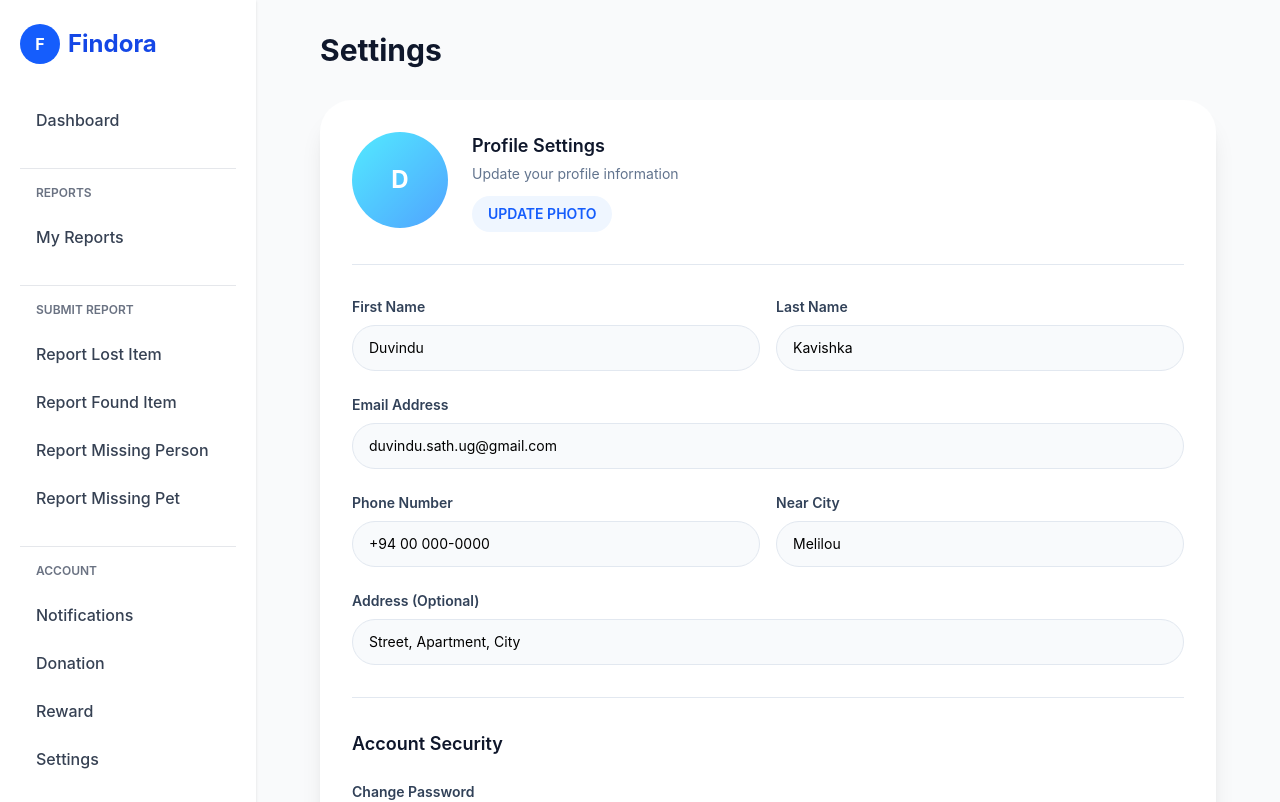
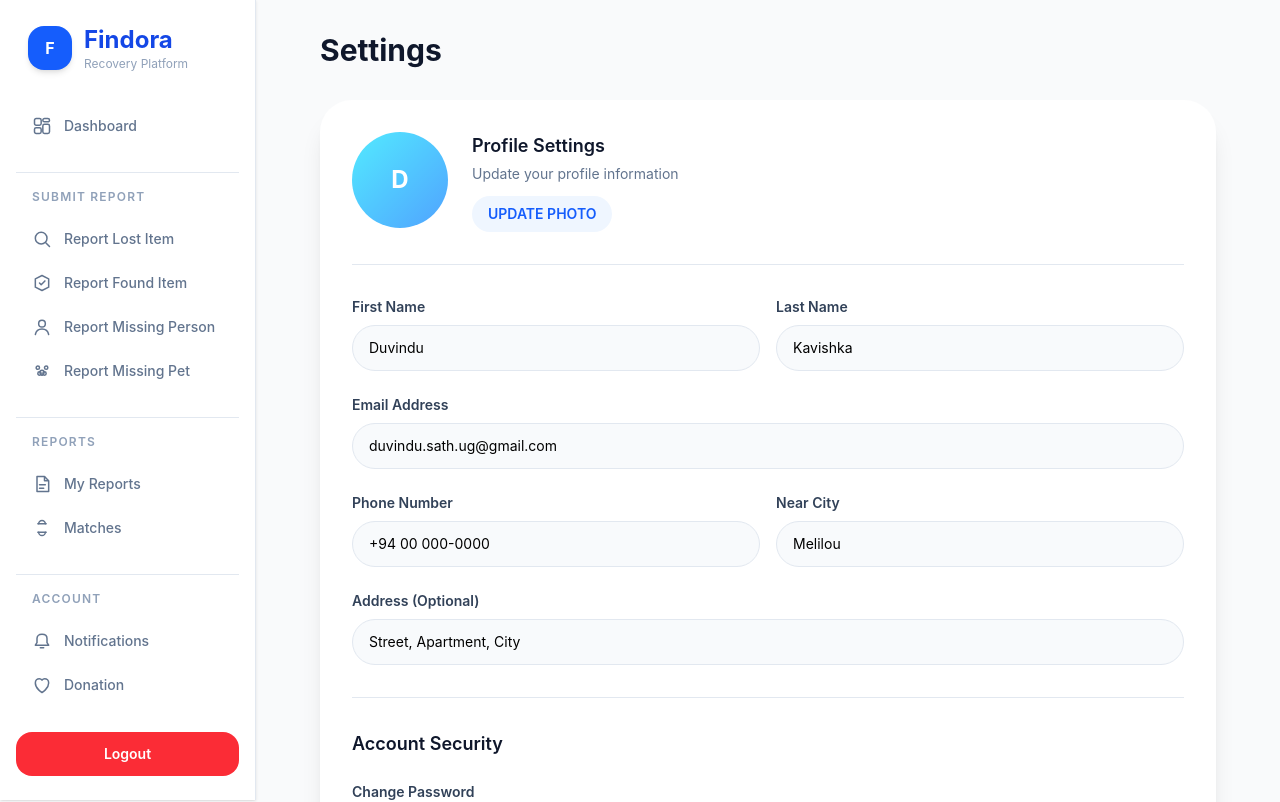
Before and after one commit to malshi1014/Findora, a React (Vite) app in the folder findora-frontend/: page /settings in a window 1280 px wide. Shown: the top 802 px of the page. Built offline with nearby package versions, Linux system fonts and the light colour scheme; no server answers.

Commit message:
Fix navbar and sidebar routing

```diff
--- a/findora-frontend/src/components/Navbar/Navbar.jsx
+++ b/findora-frontend/src/components/Navbar/Navbar.jsx
@@ -1,97 +1,122 @@
-import { Link } from "react-router-dom";
+import { Link, useLocation } from "react-router-dom";
 import logo from "../../assets/logo/favicon.ico";
 
-function Navbar() {
+function Navbar({ hideAuth = false }) {
+  const { pathname } = useLocation();
 
-  const isLoggedIn = !!localStorage.getItem('auth_token');
+  const storedUser = localStorage.getItem("findora_user");
+  const authToken = localStorage.getItem("auth_token");
+
+  let user;
+
+  try {
+    user = storedUser ? JSON.parse(storedUser) : null;
+  } catch {
+    user = null;
+  }
+
+  const isLoggedIn = !!user || !!authToken;
+
+  const dashboardPath = user?.role === "admin" ? "/admin" : "/dashboard";
+
+  const navClass = (path) =>
+    `relative text-sm font-semibold transition-all duration-200 ${
+      pathname === path
+        ? "text-blue-700"
+        : "text-slate-600 hover:text-blue-700"
+    }`;
+
+  const handleLogout = () => {
+    localStorage.removeItem("findora_user");
+    localStorage.removeItem("auth_token");
+    window.location.href = "/login";
+  };
 
   return (
-    <nav className="w-full bg-white shadow-sm sticky top-0 z-50">
-      <div className="max-w-7xl mx-auto px-6 py-4 flex items-center justify-between">
+    <nav className="sticky top-0 z-50 w-full border-b border-slate-100 bg-white/90 shadow-sm backdrop-blur">
+      <div className="mx-auto flex max-w-7xl items-center justify-between gap-6 px-6 py-3">
+        <Link to="/" className="flex shrink-0 items-center gap-3">
+          <div className="flex h-10 w-10 items-center justify-center overflow-hidden rounded-full border border-slate-100 bg-white shadow-sm">
+            <img
+              src={logo}
+              alt="Findora Logo"
+              className="h-10 w-10 object-contain"
+            />
+          </div>
 
-        {/* Logo */}
-        <Link to="/" className="flex items-center gap-3">
-            <div className="w-10 h-10 rounded-full bg-white/30 backdrop-blur-sm border border-white/20 flex items-center justify-center overflow-hidden">
-            <img src={logo} alt="Findora Logo" className="w-10 h-10 object-contain" />
-          </div>
-          <span className="text-3xl font-bold text-blue-700">
-            Findora
-          </span>
+          <span className="text-3xl font-bold text-blue-700">Findora</span>
         </Link>
 
-        {/* Navigation */}
-        <div className="hidden md:flex items-center gap-8 text-gray-700 font-medium">
-
-          <Link to="/" className="hover:text-blue-600">
+        <div className="hidden items-center gap-8 md:flex">
+          <Link to="/" className={navClass("/")}>
             Home
           </Link>
 
-          <Link to="/about" className="hover:text-blue-600">
+          <Link to="/about" className={navClass("/about")}>
             About Us
           </Link>
 
-          <Link to="/contact" className="hover:text-blue-600">
+          <Link to="/contact" className={navClass("/contact")}>
             Contact Us
           </Link>
-
         </div>
 
-        {/* Right Side */}
-        <div className="flex items-center gap-3">
-
+        {!hideAuth && (
+          <div className="flex shrink-0 items-center gap-3">
             {!isLoggedIn ? (
               <>
                 <Link
                   to="/login"
-                className="text-blue-700 font-medium hover:text-blue-900"
+                  className="rounded-full px-4 py-2 text-sm font-semibold text-blue-700 transition hover:bg-blue-50 hover:text-blue-900"
                 >
                   Login
                 </Link>
 
                 <Link
                   to="/register"
-                className="bg-blue-600 text-white px-5 py-2 rounded-full font-medium hover:bg-blue-700"
+                  className="rounded-full bg-blue-600 px-5 py-2 text-sm font-semibold text-white transition hover:bg-blue-700"
                 >
                   Register
                 </Link>
               </>
             ) : (
               <>
+                {user?.role !== "admin" && (
                   <Link
-                to="/report-lost"
-                className="text-blue-700 font-medium hover:text-blue-900"
+                    to="/dashboard/report-lost"
+                    className="rounded-full px-4 py-2 text-sm font-semibold text-blue-700 transition hover:bg-blue-50 hover:text-blue-900"
                   >
                     Report
                   </Link>
+                )}
 
                 <Link
-                to="/dashboard"
-                className="text-blue-700 font-medium"
+                  to={dashboardPath}
+                  className="rounded-full px-4 py-2 text-sm font-semibold text-blue-700 transition hover:bg-blue-50 hover:text-blue-900"
                 >
                   Dashboard
                 </Link>
 
+                {user?.role !== "admin" && (
                   <Link
-                to="/notifications"
-                className="text-blue-700 font-medium"
+                    to="/dashboard/notifications"
+                    className="rounded-full px-4 py-2 text-sm font-semibold text-blue-700 transition hover:bg-blue-50 hover:text-blue-900"
                   >
                     Notifications
                   </Link>
+                )}
 
                 <button
-                onClick={() => {
-                  localStorage.removeItem('auth_token');
-                  window.location.href = '/';
-                }}
-                className="bg-red-500 text-white px-5 py-2 rounded-full hover:bg-red-600"
+                  type="button"
+                  onClick={handleLogout}
+                  className="rounded-full bg-red-500 px-5 py-2 text-sm font-semibold text-white transition hover:bg-red-600"
                 >
                   Logout
                 </button>
               </>
             )}
-
           </div>
-
+        )}
       </div>
     </nav>
   );
--- a/findora-frontend/src/components/Sidebar/Sidebar.jsx
+++ b/findora-frontend/src/components/Sidebar/Sidebar.jsx
@@ -1,93 +1,361 @@
-import { NavLink, Link } from "react-router-dom";
+import { Link, useLocation } from "react-router-dom";
 
 function Sidebar() {
+  const { pathname } = useLocation();
+
   const handleLogout = () => {
     localStorage.removeItem("findora_user");
     localStorage.removeItem("auth_token");
     window.location.href = "/login";
   };
 
-  const linkClass = ({ isActive }) =>
-    `block rounded-xl px-4 py-3 font-medium transition ${
-      isActive
-        ? "bg-blue-600 text-white"
-        : "text-gray-700 hover:bg-blue-50 hover:text-blue-700"
+  const isActive = (path, exact = false, extraPaths = []) => {
+    if (extraPaths.some((item) => pathname.startsWith(item))) {
+      return true;
+    }
+
+    if (exact) {
+      return pathname === path;
+    }
+
+    return pathname === path || pathname.startsWith(path + "/");
+  };
+
+  const linkClass = (path, exact = false, extraPaths = []) =>
+    `flex items-center gap-3 rounded-2xl px-4 py-3 text-sm font-medium transition-all ${
+      isActive(path, exact, extraPaths)
+        ? "bg-blue-600/10 text-blue-700 font-semibold"
+        : "text-slate-500 hover:bg-blue-600/5 hover:text-blue-700"
     }`;
 
   return (
-    <aside className="w-64 min-h-screen bg-white shadow-sm px-5 py-6">
-      <Link to="/dashboard" className="mb-8 flex items-center gap-2">
-        <div className="flex h-10 w-10 items-center justify-center rounded-full bg-blue-600 font-bold text-white">
+    <aside className="flex h-screen w-64 shrink-0 flex-col border-r border-slate-200 bg-white/90 px-4 py-6 shadow-sm backdrop-blur">
+      <Link to="/dashboard" className="mb-8 flex items-center gap-3 px-3">
+        <div className="flex h-11 w-11 items-center justify-center rounded-2xl bg-blue-600 font-bold text-white shadow-md">
           F
         </div>
 
-        <span className="text-2xl font-bold text-blue-700">Findora</span>
+        <div>
+          <h1 className="text-2xl font-bold text-blue-700">Findora</h1>
+          <p className="text-xs text-slate-400">Recovery Platform</p>
+        </div>
       </Link>
 
-      <nav className="space-y-2 text-gray-700">
-        <NavLink to="/dashboard" end className={linkClass}>
+      <nav className="flex-1 space-y-1 overflow-y-auto">
+        <Link to="/dashboard" className={linkClass("/dashboard", true)}>
+          <svg width="20" height="20" viewBox="0 0 24 24" fill="none">
+            <rect
+              x="3"
+              y="3"
+              width="8"
+              height="8"
+              rx="2"
+              stroke="currentColor"
+              strokeWidth="1.8"
+            />
+            <rect
+              x="13"
+              y="3"
+              width="8"
+              height="4"
+              rx="2"
+              stroke="currentColor"
+              strokeWidth="1.8"
+            />
+            <rect
+              x="13"
+              y="10"
+              width="8"
+              height="11"
+              rx="2"
+              stroke="currentColor"
+              strokeWidth="1.8"
+            />
+            <rect
+              x="3"
+              y="14"
+              width="8"
+              height="7"
+              rx="2"
+              stroke="currentColor"
+              strokeWidth="1.8"
+            />
+          </svg>
           Dashboard
-        </NavLink>
+        </Link>
 
-        <div className="mt-6 border-t border-gray-200 pt-4">
-          <p className="mb-3 px-4 text-xs font-semibold uppercase text-gray-500">
+        <div className="mt-6 border-t border-slate-200 pt-4">
+          <p className="mb-3 px-4 text-xs font-semibold uppercase tracking-widest text-slate-400">
+            Submit Report
+          </p>
+
+          <Link
+            to="/dashboard/report-lost"
+            className={linkClass("/dashboard/report-lost")}
+          >
+            <svg width="20" height="20" viewBox="0 0 24 24" fill="none">
+              <circle
+                cx="11"
+                cy="11"
+                r="7"
+                stroke="currentColor"
+                strokeWidth="1.8"
+              />
+              <path
+                d="M16.5 16.5L21 21"
+                stroke="currentColor"
+                strokeWidth="1.8"
+                strokeLinecap="round"
+              />
+            </svg>
+            Report Lost Item
+          </Link>
+
+          <Link
+            to="/dashboard/report-found"
+            className={linkClass("/dashboard/report-found")}
+          >
+            <svg width="20" height="20" viewBox="0 0 24 24" fill="none">
+              <path
+                d="M4 7L12 3L20 7V17L12 21L4 17V7Z"
+                stroke="currentColor"
+                strokeWidth="1.8"
+                strokeLinejoin="round"
+              />
+              <path
+                d="M9 12L11 14L15.5 9.5"
+                stroke="currentColor"
+                strokeWidth="1.8"
+                strokeLinecap="round"
+                strokeLinejoin="round"
+              />
+            </svg>
+            Report Found Item
+          </Link>
+
+          <Link
+            to="/dashboard/report-person"
+            className={linkClass("/dashboard/report-person")}
+          >
+            <svg width="20" height="20" viewBox="0 0 24 24" fill="none">
+              <circle
+                cx="12"
+                cy="8"
+                r="4"
+                stroke="currentColor"
+                strokeWidth="1.8"
+              />
+              <path
+                d="M4 21C4.8 16.8 7.8 14.5 12 14.5C16.2 14.5 19.2 16.8 20 21"
+                stroke="currentColor"
+                strokeWidth="1.8"
+                strokeLinecap="round"
+              />
+            </svg>
+            Report Missing Person
+          </Link>
+
+          <Link
+            to="/dashboard/report-pet"
+            className={linkClass("/dashboard/report-pet")}
+          >
+            <svg width="20" height="20" viewBox="0 0 24 24" fill="none">
+              <circle
+                cx="7"
+                cy="8"
+                r="2"
+                stroke="currentColor"
+                strokeWidth="1.8"
+              />
+              <circle
+                cx="17"
+                cy="8"
+                r="2"
+                stroke="currentColor"
+                strokeWidth="1.8"
+              />
+              <circle
+                cx="9"
+                cy="15"
+                r="2"
+                stroke="currentColor"
+                strokeWidth="1.8"
+              />
+              <circle
+                cx="15"
+                cy="15"
+                r="2"
+                stroke="currentColor"
+                strokeWidth="1.8"
+              />
+              <path
+                d="M12 11C10.5 11 9.5 12.2 9.5 13.6C9.5 15.3 10.8 17 12 17C13.2 17 14.5 15.3 14.5 13.6C14.5 12.2 13.5 11 12 11Z"
+                stroke="currentColor"
+                strokeWidth="1.8"
+              />
+            </svg>
+            Report Missing Pet
+          </Link>
+        </div>
+
+        <div className="mt-6 border-t border-slate-200 pt-4">
+          <p className="mb-3 px-4 text-xs font-semibold uppercase tracking-widest text-slate-400">
             Reports
           </p>
 
-          <NavLink to="/dashboard/my-reports" className={linkClass}>
+          <Link
+            to="/dashboard/my-reports"
+            className={linkClass("/dashboard/my-reports", false, [
+              "/dashboard/edit-report",
+            ])}
+          >
+            <svg width="20" height="20" viewBox="0 0 24 24" fill="none">
+              <path
+                d="M6 3H15L20 8V21H6V3Z"
+                stroke="currentColor"
+                strokeWidth="1.8"
+                strokeLinejoin="round"
+              />
+              <path
+                d="M15 3V8H20"
+                stroke="currentColor"
+                strokeWidth="1.8"
+                strokeLinejoin="round"
+              />
+              <path
+                d="M9 13H16"
+                stroke="currentColor"
+                strokeWidth="1.8"
+                strokeLinecap="round"
+              />
+              <path
+                d="M9 17H14"
+                stroke="currentColor"
+                strokeWidth="1.8"
+                strokeLinecap="round"
+              />
+            </svg>
             My Reports
-          </NavLink>
+          </Link>
+
+          <Link
+            to="/dashboard/matches"
+            className={linkClass("/dashboard/matches")}
+          >
+            <svg width="20" height="20" viewBox="0 0 24 24" fill="none">
+              <path
+                d="M7 7H17M7 17H17"
+                stroke="currentColor"
+                strokeWidth="1.8"
+                strokeLinecap="round"
+              />
+              <path
+                d="M8 7C8 4.8 9.8 3 12 3C14.2 3 16 4.8 16 7"
+                stroke="currentColor"
+                strokeWidth="1.8"
+                strokeLinecap="round"
+              />
+              <path
+                d="M16 17C16 19.2 14.2 21 12 21C9.8 21 8 19.2 8 17"
+                stroke="currentColor"
+                strokeWidth="1.8"
+                strokeLinecap="round"
+              />
+            </svg>
+            Matches
+          </Link>
         </div>
 
-        <div className="mt-6 border-t border-gray-200 pt-4">
-          <p className="mb-3 px-4 text-xs font-semibold uppercase text-gray-500">
-            Submit Report
-          </p>
-
-          <NavLink to="/dashboard/report-lost" className={linkClass}>
-            Report Lost Item
-          </NavLink>
-
-          <NavLink to="/dashboard/report-found" className={linkClass}>
-            Report Found Item
-          </NavLink>
-
-          <NavLink to="/dashboard/report-person" className={linkClass}>
-            Report Missing Person
-          </NavLink>
-
-          <NavLink to="/dashboard/report-pet" className={linkClass}>
-            Report Missing Pet
-          </NavLink>
-        </div>
-
-
-        <div className="mt-6 border-t border-gray-200 pt-4">
-          <p className="mb-3 px-4 text-xs font-semibold uppercase text-gray-500">
+        <div className="mt-6 border-t border-slate-200 pt-4">
+          <p className="mb-3 px-4 text-xs font-semibold uppercase tracking-widest text-slate-400">
             Account
           </p>
 
-          <NavLink to="/dashboard/notifications" className={linkClass}>
+          <Link
+            to="/dashboard/notifications"
+            className={linkClass("/dashboard/notifications")}
+          >
+            <svg width="20" height="20" viewBox="0 0 24 24" fill="none">
+              <path
+                d="M18 9C18 6 16 4 12 4C8 4 6 6 6 9V14L4 17H20L18 14V9Z"
+                stroke="currentColor"
+                strokeWidth="1.8"
+                strokeLinejoin="round"
+              />
+              <path
+                d="M10 20H14"
+                stroke="currentColor"
+                strokeWidth="1.8"
+                strokeLinecap="round"
+              />
+            </svg>
             Notifications
-          </NavLink>
+          </Link>
 
-          <NavLink to="/dashboard/donation" className={linkClass}>
+          <Link
+            to="/dashboard/donation"
+            className={linkClass("/dashboard/donation")}
+          >
+            <svg width="20" height="20" viewBox="0 0 24 24" fill="none">
+              <path
+                d="M12 21C12 21 4 16.5 4 9.5C4 6.5 6.2 4.5 8.8 4.5C10.3 4.5 11.3 5.2 12 6.2C12.7 5.2 13.7 4.5 15.2 4.5C17.8 4.5 20 6.5 20 9.5C20 16.5 12 21 12 21Z"
+                stroke="currentColor"
+                strokeWidth="1.8"
+                strokeLinejoin="round"
+              />
+            </svg>
             Donation
-          </NavLink>
+          </Link>
 
-          <NavLink to="/dashboard/reward" className={linkClass}>
+          <Link
+            to="/dashboard/reward"
+            className={linkClass("/dashboard/reward")}
+          >
+            <svg width="20" height="20" viewBox="0 0 24 24" fill="none">
+              <circle
+                cx="12"
+                cy="8"
+                r="5"
+                stroke="currentColor"
+                strokeWidth="1.8"
+              />
+              <path
+                d="M8.5 13L7 21L12 18L17 21L15.5 13"
+                stroke="currentColor"
+                strokeWidth="1.8"
+                strokeLinejoin="round"
+              />
+            </svg>
             Reward
-          </NavLink>
+          </Link>
 
-          <NavLink to="/dashboard/settings" className={linkClass}>
+          <Link
+            to="/dashboard/settings"
+            className={linkClass("/dashboard/settings")}
+          >
+            <svg width="20" height="20" viewBox="0 0 24 24" fill="none">
+              <circle
+                cx="12"
+                cy="12"
+                r="3"
+                stroke="currentColor"
+                strokeWidth="1.8"
+              />
+              <path
+                d="M19.4 15A8.4 8.4 0 0 0 20 12A8.4 8.4 0 0 0 19.4 9L21 6.8L18.8 4.6L16.6 6.2A8.4 8.4 0 0 0 12 5A8.4 8.4 0 0 0 7.4 6.2L5.2 4.6L3 6.8L4.6 9A8.4 8.4 0 0 0 4 12A8.4 8.4 0 0 0 4.6 15L3 17.2L5.2 19.4L7.4 17.8A8.4 8.4 0 0 0 12 19A8.4 8.4 0 0 0 16.6 17.8L18.8 19.4L21 17.2L19.4 15Z"
+                stroke="currentColor"
+                strokeWidth="1.5"
+                strokeLinejoin="round"
+              />
+            </svg>
             Settings
-          </NavLink>
+          </Link>
         </div>
       </nav>
 
       <button
         onClick={handleLogout}
-        className="mt-10 w-full rounded-xl bg-red-500 py-3 font-medium text-white transition hover:bg-red-600"
+        className="mt-6 flex items-center justify-center gap-2 rounded-2xl bg-red-500 px-4 py-3 text-sm font-semibold text-white transition hover:bg-red-600"
       >
         Logout
       </button>
```
Lines whose indentation alone changed are shown as unchanged.
